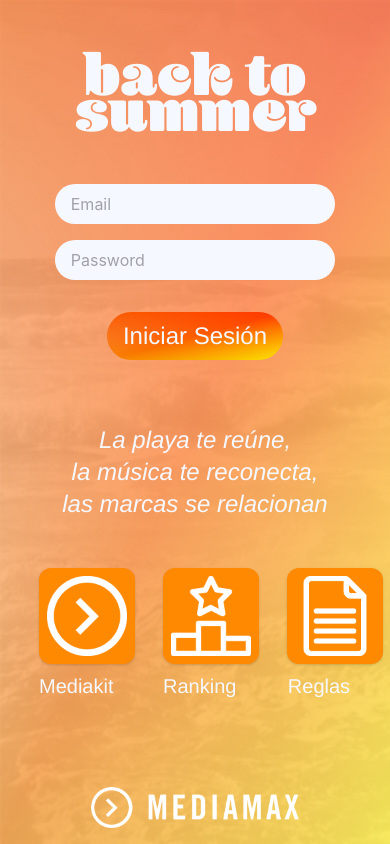
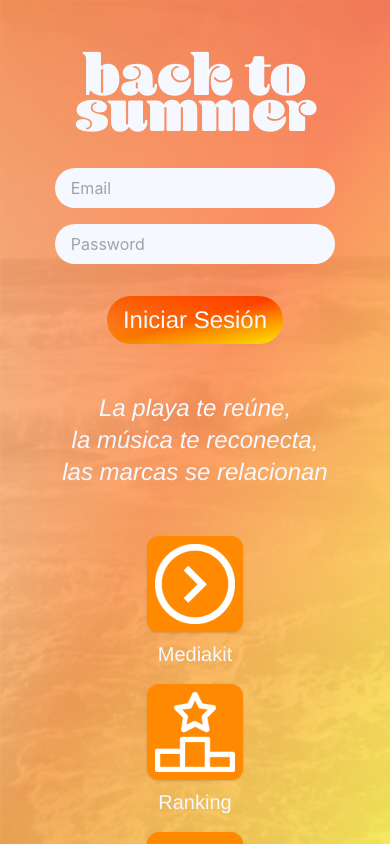
Before and after one commit to dieduro/back-to-summer-fe, a Next.js app: page / in a window 390 px wide. Built offline with nearby package versions, Linux system fonts and the light colour scheme; no server answers; the database is empty.

Commit message:
home icons updates + auth trivia redirection

```diff
--- a/components/Home.js
+++ b/components/Home.js
@@ -68,30 +68,30 @@ const Home = ({ trivia}) => {
 
         { !user && <Login /> }
 
-        <div className="flex flex-col justify-between w-4/5 lg:w-3/4 xl:w1/2 mx-auto">
+        <div className="flex flex-col justify-between w-4/5 lg:w-3/4 xl:w-3/5 mx-auto">
           <p className="flex flex-col justify-between w-full mx-auto my-6 text-white text-2xl lg:text-3xl font-helvetica italic">
             <span className="mx-auto">La playa te reúne,</span>
             <span className="mx-auto">la música te reconecta,</span>
             <span className="mx-auto">las marcas se relacionan</span>
           </p>
-          <ul className="flex justify-between my-6">
-            <li className="w-16 md:w-28">
-              <div className="flex justify-center items-center bg-orange w-24 h-24 mx-auto rounded-xl shadow">
+          <ul className="flex flex-col sm:flex-row justify-between my-6">
+            <li className="w-full">
+              <div className="flex justify-center items-center bg-orange w-24 h-24 mx-auto mb-2 rounded-xl shadow">
                 <Image src="/mediakit.png" width={80} height={80} />
               </div>
-                <h3 className="mt-2 mx-auto text-center text-white text-xl font-helvetica">Mediakit</h3>
+              <h3 className="mb-4 mx-auto text-center text-white text-xl font-helvetica">Mediakit</h3>
             </li>
-            <li className="w-16 md:w-28">
-              <div className="flex justify-center items-center bg-orange w-24 h-24 mx-auto rounded-xl shadow">
+            <li className="w-full">
+              <div className="flex justify-center items-center bg-orange w-24 h-24 mb-2 mx-auto rounded-xl shadow">
                 <Image src="/ranking.png" width={80} height={80} />
               </div>
-              <h3 className="mt-2 mx-auto text-center text-white text-xl font-helvetica">Ranking</h3>
+              <h3 className="mb-4 mx-auto h-auto text-center text-white text-xl font-helvetica">Ranking</h3>
             </li>
-            <li className="w-16 md:w-28">
-              <div className="flex justify-center items-center bg-orange w-24 h-24 mx-auto rounded-xl shadow">
-                <Image src="/reglas.png" width={80} height={80} />
+            <li className="w-full">
+              <div className="flex justify-center items-center bg-orange mx-auto w-24 h-24 mb-2 rounded-xl shadow">
+                <Image src="/reglas.png" width={60} height={60} />
               </div>
-              <h3 className="mt-2 mx-auto text-center text-white text-xl font-helvetica">Reglas</h3>
+              <h3 className="mb-4 mx-auto text-center text-white text-xl font-helvetica">Reglas</h3>
             </li>
           </ul>
           { user &&
--- a/pages/trivia/index.js
+++ b/pages/trivia/index.js
@@ -1,21 +1,21 @@
 import React, {useEffect} from "react";
 import { useRouter } from "next/router";
+import Link from "next/link";
 import { useAuth } from "../../lib/auth";
+import Button from '../../ui/Button'
 import Game from "../../components/Game";
 import { getTrivia } from "../../lib/db";
 
 export default function Trivia({ trivia }) {
   const { user } = useAuth();
   const router   = useRouter();
-  useEffect(() => {
-      const localStoredUser = localStorage.getItem('auth')
-      if (!localStoredUser || user) {
-        router.push("/");
-      }
-  }, [])
 
-  if (user) { <Game trivia={trivia} /> }
-  return <></>
+  if (user) { return <Game trivia={trivia} /> }
+  return (
+    <div className="content-center mx-auto w-80 mt-28">
+      <h1 className="font-helvetica text-white text-4xl">Por favor iniciá sesión para jugar</h1>
+      <Link href='/'><Button>Ir al Inicio</Button></Link>
+    </div>)
 }
 
 export async function getStaticProps(context) {
```
